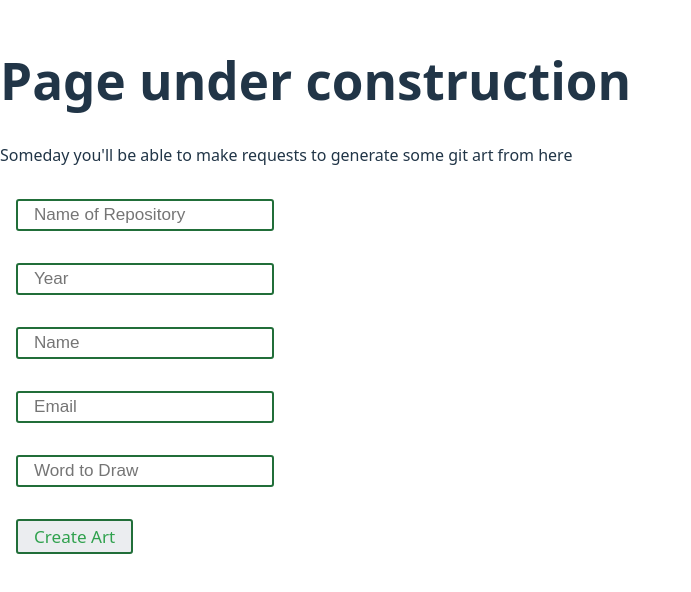
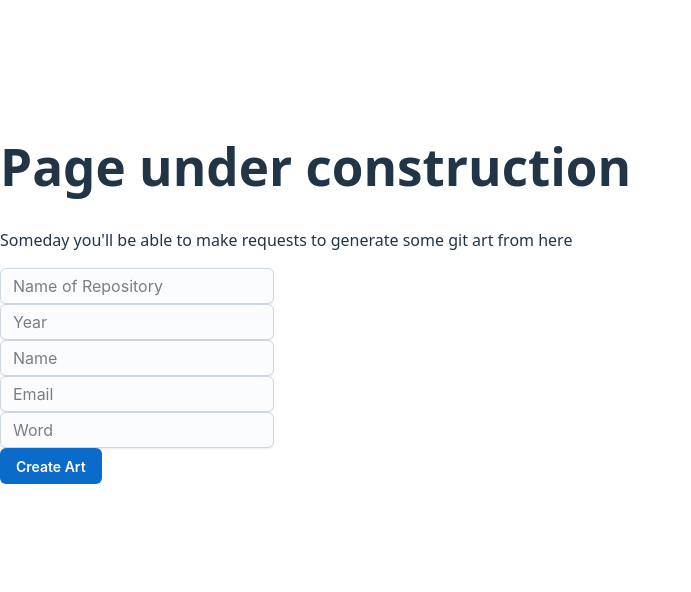
Before and after one commit to maxnovak/git-art-web, a React (Vite) app: page / in a window 1280 px wide. Shown: the part 106-698 px from the top of the page, without its empty margins (0-691 px from the left). Built offline with nearby package versions, Linux system fonts and the light colour scheme.

Commit message:
Swap custom components to just use MI/Joy UI

```diff
--- a/src/Button/index.tsx
+++ /dev/null
@@ -1,15 +0,0 @@
-import styled from 'styled-components';
-
-export const Button = styled.button`
-  color: #30a14e;
-  background-color: #ebedf0;
-  font-size: 1.07rem;
-  margin: 1rem;
-  padding: 0.25rem 1rem;
-  border: 2px solid #216e39;
-  border-radius: 3px;
-
-  &:active {
-    background-color: #9be9a8;
-  }
-`;
--- a/src/Form/index.tsx
+++ b/src/Form/index.tsx
@@ -1,8 +1,7 @@
 import React, { useState } from 'react';
 import styled from 'styled-components';
-import { Button } from '../Button';
-import { Label } from '../Label';
-import { TextField } from '../InputFields';
+import Button from '@mui/joy/Button';
+import Input from '@mui/joy/Input';
 
 const InputContainer = styled.div`
   display: flex;
@@ -18,8 +17,10 @@ export const Form = () => {
   const [name, setName] = useState('');
   const [email, setEmail] = useState('');
   const [word, setWord] = useState('');
+  const [loading, setLoading] = useState(false);
 
   const postData = async () => {
+    setLoading(true);
     const body = JSON.stringify({
       repoName,
       year,
@@ -41,46 +42,37 @@ export const Form = () => {
     } catch (error) {
       console.log(error);
     }
+    setLoading(false);
   }
 
   return <React.Fragment>
     <InputContainer>
-      <Label htmlFor="repoName">Name of Repository</Label>
-      <TextField
+      <Input
         id="repoName"
+        placeholder="Name of Repository"
         onChange={ event => setRepoName(event.target.value) }
-        placeholder="Name of Repository"
-        type="text"
       />
-      <Label htmlFor="year">Year</Label>
-      <TextField
+      <Input
         id="year"
+        placeholder="Year"
         onChange={ event => setYear(event.target.value) }
-        placeholder="Year"
-        type="number"
       />
-      <Label htmlFor="name">Name</Label>
-      <TextField
+      <Input
         id="name"
+        placeholder="Name"
         onChange={ event => setName(event.target.value) }
-        placeholder="Name"
-        type="text"
       />
-      <Label htmlFor="email">Email</Label>
-      <TextField
+      <Input
         id="email"
+        placeholder="Email"
         onChange={ event => setEmail(event.target.value) }
-        placeholder="Email"
-        type="email"
       />
-      <Label htmlFor="word">Word to Draw</Label>
-      <TextField
+      <Input
         id="word"
+        placeholder="Word"
         onChange={ event => setWord(event.target.value) }
-        placeholder="Word to Draw"
-        type="text"
       />
     </InputContainer>
-    <Button onClick={postData}>Create Art</Button>
+    <Button onClick={postData} loading={loading}>Create Art</Button>
   </React.Fragment>
 }
--- a/src/InputFields/index.tsx
+++ /dev/null
@@ -1,10 +0,0 @@
-import styled from 'styled-components';
-
-export const TextField = styled.input`
-  color: #000;
-  font-size: 1.07rem;
-  margin: 1rem;
-  padding: 0.25rem 1rem;
-  border: 2px solid #216e39;
-  border-radius: 3px;
-`;
--- a/src/Label/index.tsx
+++ /dev/null
@@ -1,12 +0,0 @@
-import styled from 'styled-components';
-
-export const Label = styled.label`
-  border: 0;
-  clip: rect(0 0 0 0);
-  height: 1px;
-  margin: -1px;
-  overflow: hidden;
-  padding: 0;
-  position: absolute;
-  width: 1px;
-`;
```
